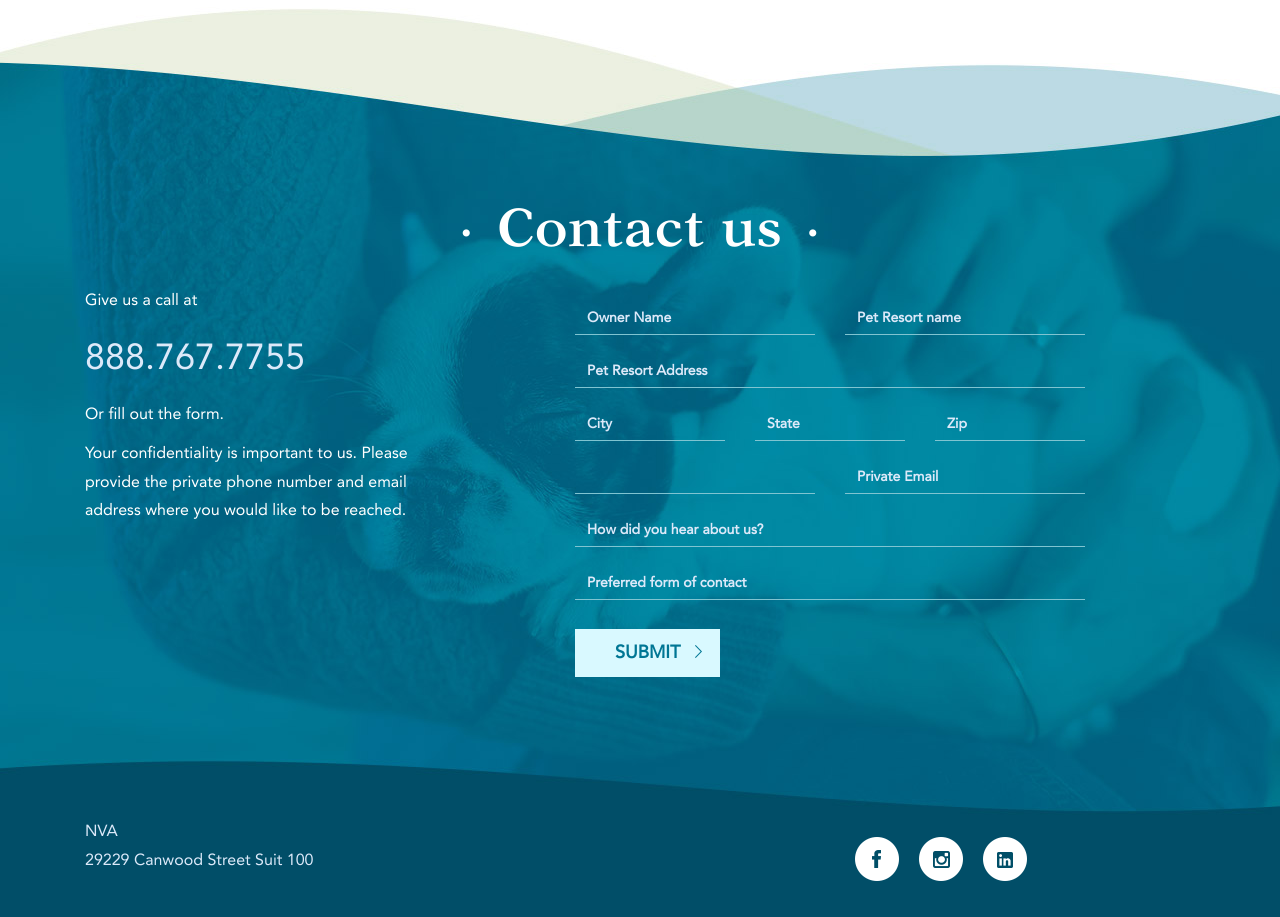
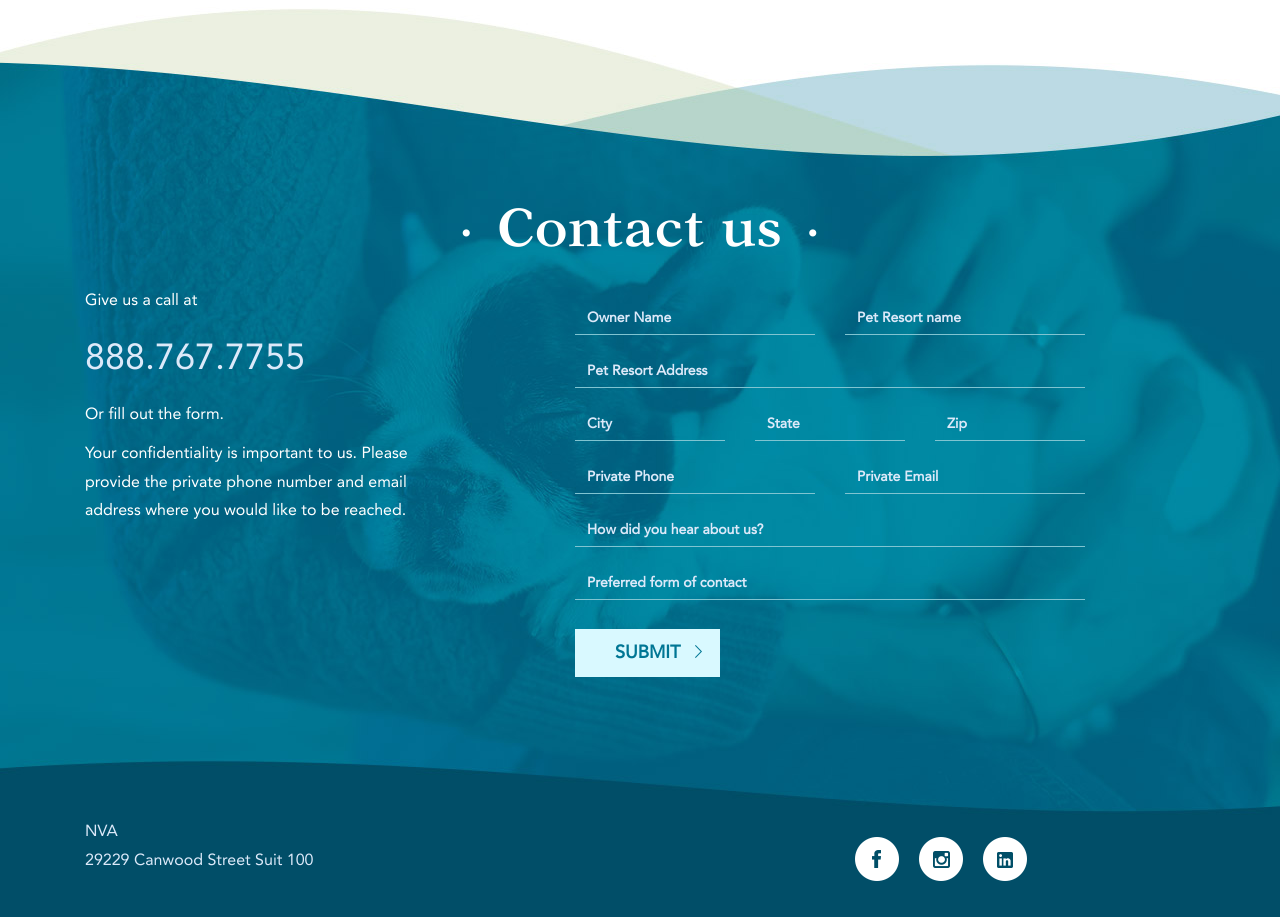
Before and after one commit to fuji9/nva-pet-resorts, a PHP site: page / in a window 1280 px wide. Shown: the part 3212-4129 px from the top of the page. Run offline with PHP 8.4, Linux system fonts and the light colour scheme.

Commit message:
Update index.php

```diff
--- a/index.php
+++ b/index.php
@@ -355,7 +355,7 @@ Largo, FL</h5>
                                 </label>
 
                                 <label class="col-md-6 col-xs-12">
-                                    <input placehotop-bannerlder="Private Phone" name="txtPhone" class="input-box form-control" type="text"></label>
+                                    <input placeholder="Private Phone" name="txtPhone" class="input-box form-control" type="text"></label>
                                 <label class="col-md-6 col-xs-12">
                                     <input placeholder="Private Email" name="txtEmail" class="input-box form-control">
                                 </label>
```
